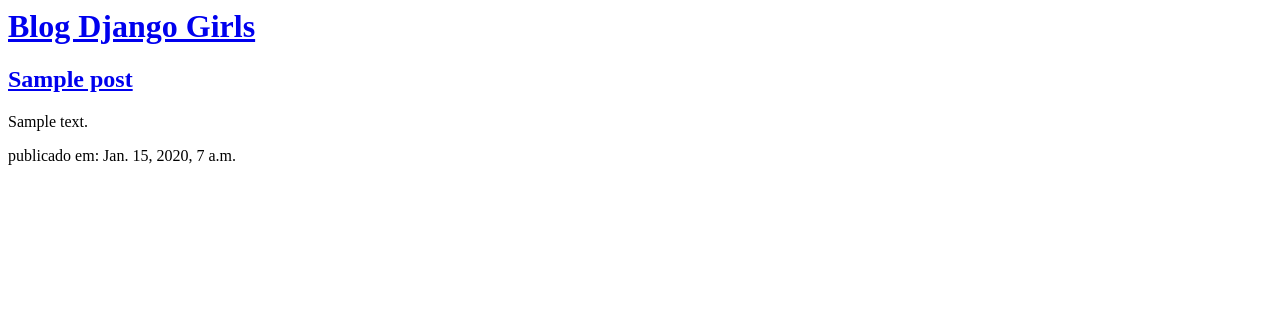
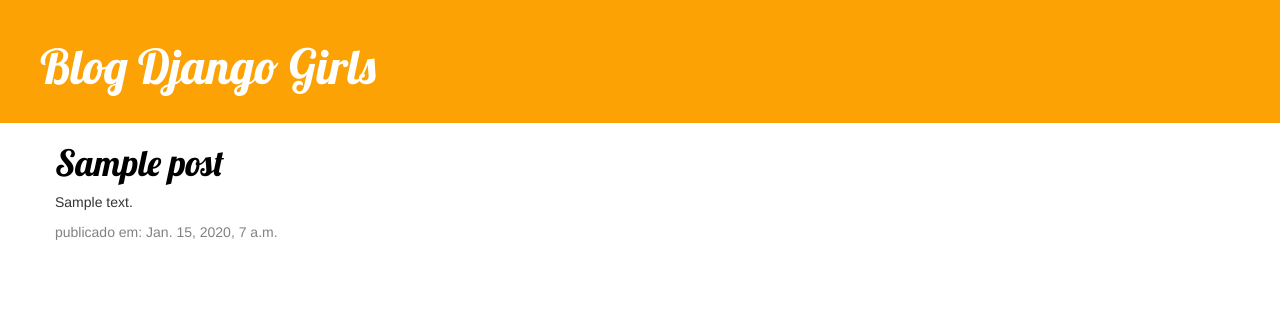
Before and after one commit to liviabelirocha/django-girls, a Django app: template blog/templates/blog/post_list.html in a window 1280 px wide. Shown: the top 311 px of the page. Run offline with Django 3.2, Linux system fonts and the light colour scheme; the template is opened without the code that fills it: values that come from a table or form of the project are taken from there, others are empty; tables that the repository leaves empty hold one stand-in row (values such as "Sample post"); some libraries are stand-ins or nearby versions.

Commit message:
adding view and template

```diff
--- /dev/null
+++ b/blog/static/css/blog.css
@@ -0,0 +1,51 @@
+h1 a {
+    color: #FCA205;
+    font-family: 'Lobster';
+}
+
+.header {
+    background-color: #FCA205;
+    margin-top: 0;
+    padding: 20px 20px 20px 40px;
+}
+
+.header h1, .header h1 a, .header h1 a:visited, .header h1 a:active {
+    color: #ffffff;
+    font-size: 36pt;
+    text-decoration: none;
+}
+
+.content {
+    margin-left: 40px;
+}
+
+h1, h2, h3, h4 {
+    font-family: 'Lobster', cursive;
+}
+
+.date {
+    color: #828282;
+}
+
+.save {
+    float: right;
+}
+
+.post-form textarea, .post-form input {
+    width: 100%;
+}
+
+.top-menu, .top-menu:hover, .top-menu:visited {
+    color: #ffffff;
+    float: right;
+    font-size: 26pt;
+    margin-right: 20px;
+}
+
+.post {
+    margin-bottom: 70px;
+}
+
+.post h1 a, .post h1 a:visited {
+    color: #000000;
+}
--- /dev/null
+++ b/blog/templates/blog/base.html
@@ -0,0 +1,32 @@
+{% load staticfiles %}
+<html>
+<head>
+    <title>Blog Django Girls</title>
+
+    <!--Adding Bootstrap-->
+    <link rel="stylesheet" href="//maxcdn.bootstrapcdn.com/bootstrap/3.2.0/css/bootstrap.min.css">
+    <link rel="stylesheet" href="//maxcdn.bootstrapcdn.com/bootstrap/3.2.0/css/bootstrap-theme.min.css">
+
+    <!--Importing Font-->
+    <link href="//fonts.googleapis.com/css?family=Lobster&subset=latin,latin-ext" rel="stylesheet" type="text/css">
+
+    <!--Importing CSS-->
+    <link rel="stylesheet" href="{% static 'css/blog.css' %}">
+
+</head>
+<body>
+    <div class="header">
+        <h1><a href="/">Blog Django Girls</a></h1>
+    </div>
+
+    <div class="content container">
+        <div class="row">
+            <div class="col-md-8">
+                {% block content %}
+                {% endblock %}
+            </div>
+        </div>
+    </div>
+
+</body>
+</html>
--- a/blog/templates/blog/post_list.html
+++ b/blog/templates/blog/post_list.html
@@ -1,19 +1,13 @@
-<html>
-<head>
-    <title>Blog Django Girls</title>
-</head>
-<body>
-    <div>
-        <h1><a href="/">Blog Django Girls</a></h1>
-    </div>
+{% extends 'blog/base.html' %}
 
+{% block content %}
     {% for post in posts %}
-        <div>
-            <h2><a href="#">{{post.title}}</a></h2>
+        <div class="post">
+            <h1><a href="{% url 'post-detail' pk=post.pk %}">{{post.title}}</a></h1>
             <p>{{post.text|linebreaksbr}}</p>
-            <p>publicado em: {{post.published_date}}</p>
+            <div class="date">
+                <p>publicado em: {{post.published_date}}</p>
+            </div>
         </div>
     {% endfor %}
-
-</body>
-</html>
+{% endblock %}
--- a/blog/urls.py
+++ b/blog/urls.py
@@ -2,5 +2,6 @@ from django.urls import path
 from . import views
 
 urlpatterns = [
-    path('', views.post_list, name='post-list')
+    path('', views.post_list, name='post-list'),
+    path('post/<int:pk>/', views.post_detail, name='post-detail')
 ]
--- a/blog/views.py
+++ b/blog/views.py
@@ -1,4 +1,4 @@
-from django.shortcuts import render
+from django.shortcuts import render, get_object_or_404
 from django.utils import timezone
 from .models import Post
 
@@ -7,3 +7,7 @@ from .models import Post
 def post_list(request):
     posts = Post.objects.filter(published_date__lte=timezone.now()).order_by('published_date')
     return render(request, 'blog/post_list.html', {'posts': posts})
+
+def post_detail(request, pk):
+    post = get_object_or_404(Post, pk=pk)
+    return render(request, 'blog/post_detail.html', {'post': post})
```
Also changed, not shown: blog/templates/blog/post_detail.html (added, +13 -0 lines).
